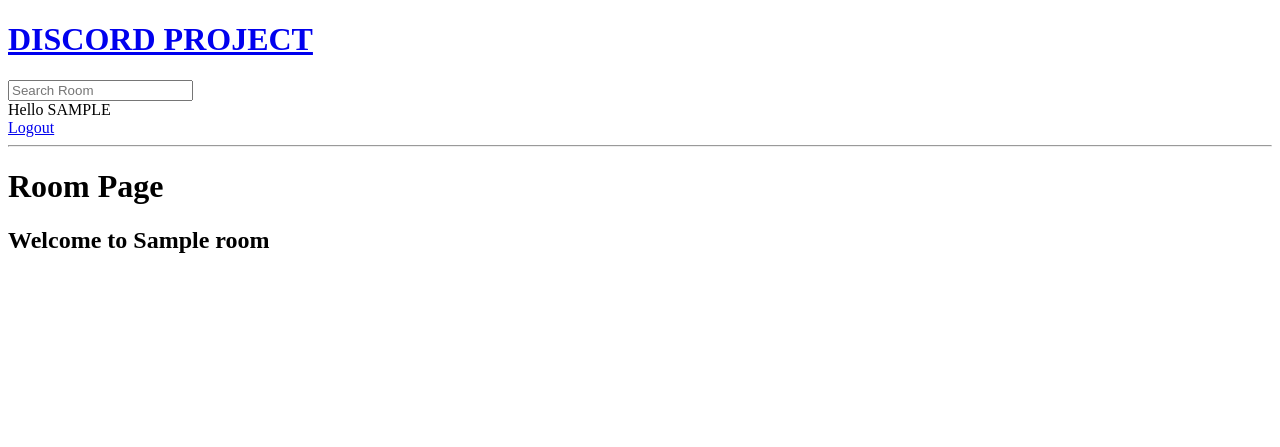
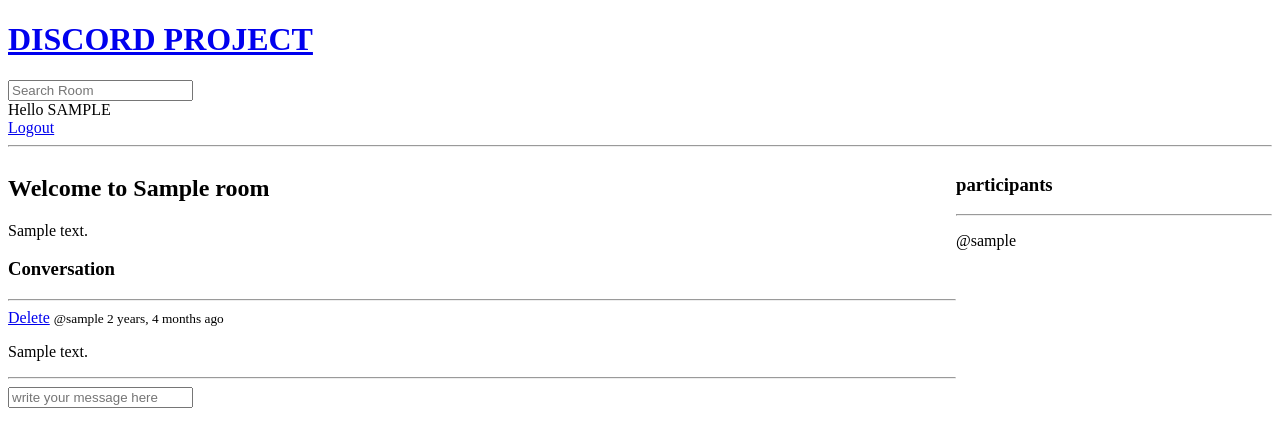
Before and after one commit to sandeep-raj-saimon/discord_project, a Django app: page /room/1/ in a window 1280 px wide. Shown: the top 447 px of the page. Run offline with Django 4.2, Linux system fonts and the light colour scheme; a user stored in the database is signed in; tables that the repository leaves empty hold one stand-in row (values such as "Sample post").

Commit message:
CRUD for messages

```diff
--- a/base/models.py
+++ b/base/models.py
@@ -15,7 +15,7 @@ class Room(models.Model):
     topic = models.ForeignKey(Topic, on_delete=models.SET_NULL, null=True)
     name = models.CharField(max_length=200)
     description = models.TextField(null=True, blank=True)
-    #participants =
+    participants = models.ManyToManyField(User, related_name='participants', blank=True)
     updated_at = models.DateTimeField(auto_now=True)
     created_at = models.DateTimeField(auto_now_add=True)
 
--- a/base/templates/base/delete.html
+++ b/base/templates/base/delete.html
@@ -3,7 +3,7 @@
 {% block content %}
     <form method ="POST" action = "">
         {% csrf_token %}
-        <p> Are you sure that you want to delete the {{room}}? </p>
+        <p> Are you sure that you want to delete the <span style="color:blue;font-weight:bold">{{obj}}</span>? </p>
         <a href="{{request.META.HTTP_REFERER}}">Go back</a>
         <input type="submit" value="confirm"/>
     </form>
--- a/base/templates/base/room.html
+++ b/base/templates/base/room.html
@@ -1,5 +1,47 @@
 {% extends 'main.html' %}
 {%block content%}
-<h1>Room Page</h1>
-<h2>Welcome to {{room.name}}</h2>
+<style>
+    .room-container{
+        display: grid;
+        grid-template-columns: 3fr 1fr;
+    }
+</style>
+
+<div class="room-container">
+    <div>
+        <h2>Welcome to {{room.name}}</h2>
+        <p>{{room.description}}</p>
+        <div class="comment-wrapper">
+            <h3>Conversation</h3>
+            <hr>
+            {% for message in room_messages  %}
+                <div>
+                    {% if request.user == message.user %}
+                        <a href={% url 'delete-message' message.id %}>Delete</a>
+                    {% endif %}
+                <small>@{{message.user}} {{message.created_at|timesince}} ago</small>
+                <p>{{message.body}}</p>
+                <hr>
+                </div>
+            {% endfor %}
+        </div>
+        {% if request.user.is_authenticated%}
+            <div class="comment-form">
+                <form method="POST" action="">
+                    {% csrf_token %}
+                    <input type="text" name="body" placeholder="write your message here">
+                </form>
+            </div>
+        {% endif %}
+    </div>
+    <div class="participants">
+        <h3>participants</h3>
+        <hr>
+        {% for user in participants %}
+        <div>
+            <p>@{{user.username}} </p>
+        </div>
+        {% endfor %}
+    </div>
+</div>
 {% endblock%}
--- a/base/urls.py
+++ b/base/urls.py
@@ -10,5 +10,6 @@ urlpatterns = [
     path('room/<str:pk>/', views.room, name = "room"),
     path('create-room/',views.createRoom, name = "create-room"),
     path('update-room/<str:pk>/',views.updateRoom, name = "update-room"),
-    path('delete-room/<str:pk>/',views.deleteRoom, name = "delete-room")
+    path('delete-room/<str:pk>/',views.deleteRoom, name = "delete-room"),
+    path('delete-message/<str:pk>/',views.deleteMessage, name = "delete-message")
 ]
--- a/base/views.py
+++ b/base/views.py
@@ -94,8 +94,21 @@ def room(request, pk):
     room = None
     params = {}
     room = Room.objects.get(id = pk)
+    messages = room.message_set.all().order_by('-created_at')
+    participants = room.participants.all()
+    if request.method == "POST":
+        message_body = request.POST.get("body")
+        message = Message.objects.create(
+            user = request.user,
+            room = room,
+            body = message_body,
+        )
+        room.participants.add(request.user)
+        return redirect('room', pk=room.id)
+
     params["room"] = room
-    # return HttpResponse("Room Page")
+    params["room_messages"] = messages
+    params["participants"] = participants
     return render (request, 'base/room.html', params)
 
 @login_required(login_url='/login')
@@ -134,5 +147,18 @@ def deleteRoom(request, pk):
         room.delete()
         return redirect('home')
 
-    params = {'room': room}
+    params = {'obj': room}
     return render(request, 'base/delete.html', params)
+
+@login_required(login_url='/login')
+def deleteMessage(request, pk):
+    message = Message.objects.get(id = pk)
+
+    if request.user != message.user:
+        return HttpResponse("You are not allowed to delete the message")
+
+    if request.method == "POST":
+        message.delete()
+        return redirect('home')
+
+    return render(request, 'base/delete.html', {'obj': message})
```
Also changed, not shown: base/migrations/0003_alter_room_options_room_participants.py (added).
